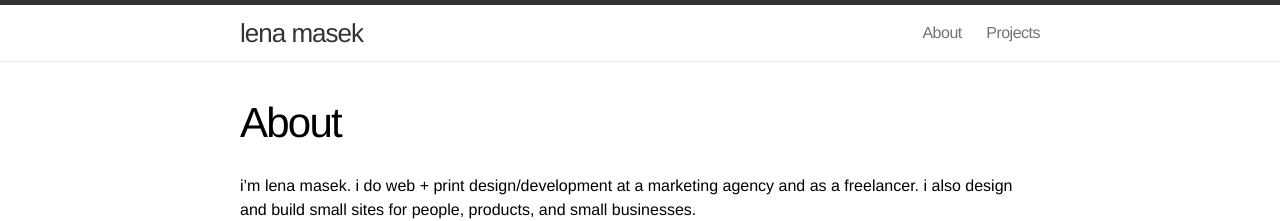
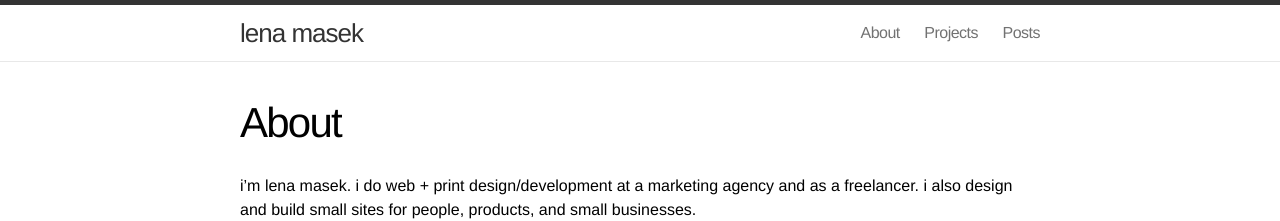
Before and after one commit to lenamasek/lenamasek.github.io, a Jekyll site: the page built from about/index.md, in a window 1280 px wide. Shown: the top 221 px of the page. Built offline with Jekyll 4.4.1, drawn with Linux system fonts in a browser that asks for light colours; Markdown is read by kramdown in place of the engine named in the settings.

Commit message:
Update header.html

```diff
--- a/_includes/header.html
+++ b/_includes/header.html
@@ -2,7 +2,7 @@
 
   <div class="wrap">
 
-    <a class="site-title" href="/">lena masek<!--{{ site.name }}--></a>
+    <a class="site-title" href="/">{{ site.name }}</a>
 
     <nav class="site-nav">
       <a href="#" class="menu-icon">
@@ -19,6 +19,7 @@
       <div class="trigger">
         <a class="page-link" href="/about">About</a>
         <a class="page-link" href="/projects">Projects</a>
+        <a class="page-link" href="/posts">Posts</a>
       </div>
     </nav>
 
```
